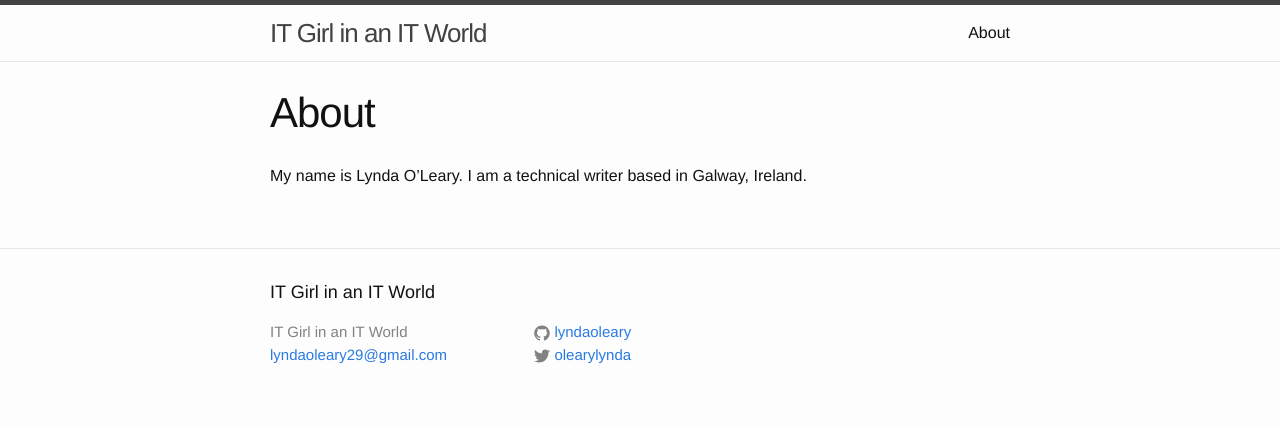
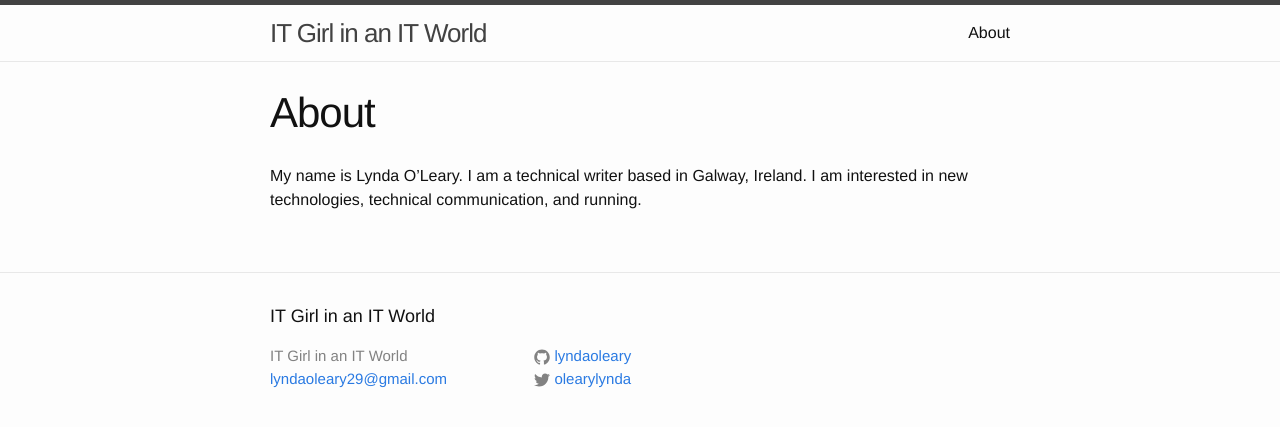
Before and after one commit to lyndaoleary/lyndaoleary.github.io, a Jekyll site: the page built from about.md, in a window 1280 px wide. Shown: the top 427 px of the page. Built offline with Jekyll 4.4.1, drawn with Linux system fonts in a browser that asks for light colours.

Commit message:
updates to about

```diff
--- a/about.md
+++ b/about.md
@@ -4,4 +4,4 @@ title: About
 permalink: /about/
 ---
 
-My name is Lynda O'Leary. I am a technical writer based in Galway, Ireland.
+My name is Lynda O'Leary. I am a technical writer based in Galway, Ireland. I am interested in new technologies, technical communication, and running.
```
